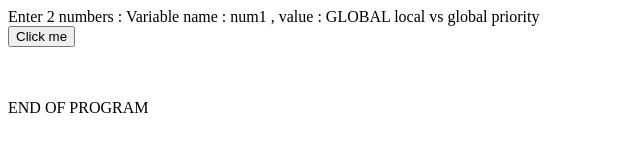
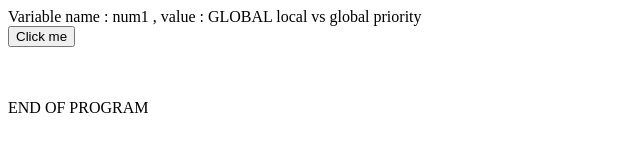
Before and after one commit to zubedooo/WT, a plain HTML site: page Week42.html in a window 1280 px wide. Shown: the whole page, without its empty margins (0-640 px from the left). Drawn offline with Linux system fonts and the light colour scheme.

Commit message:
Update Week42.html

```diff
--- a/Week42.html
+++ b/Week42.html
@@ -1,7 +1,6 @@
 <html>
 <title> Enter two numbers to find the priority </title>
 <head>
-Enter 2 numbers :
 </head>
 <script type: "text/javascript" >
 var num1="GLOBAL"
```
